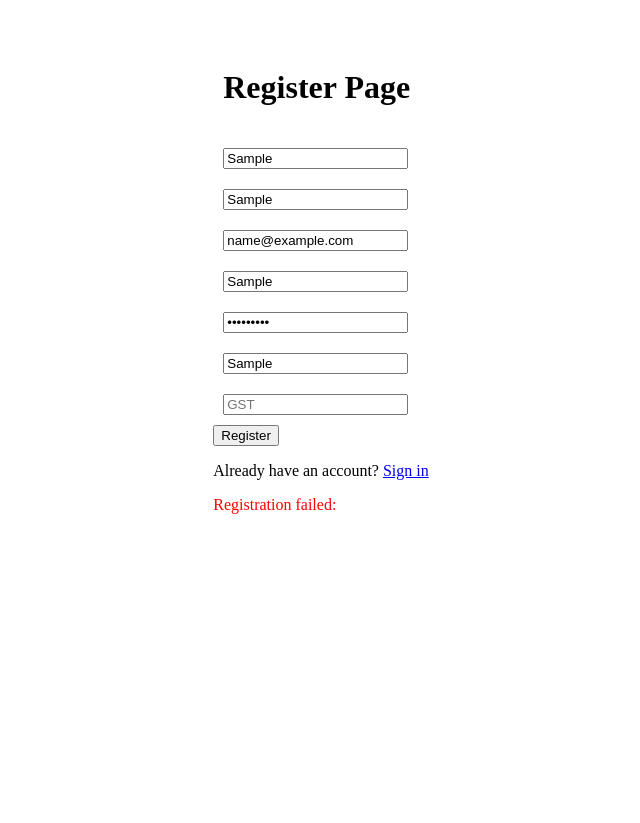
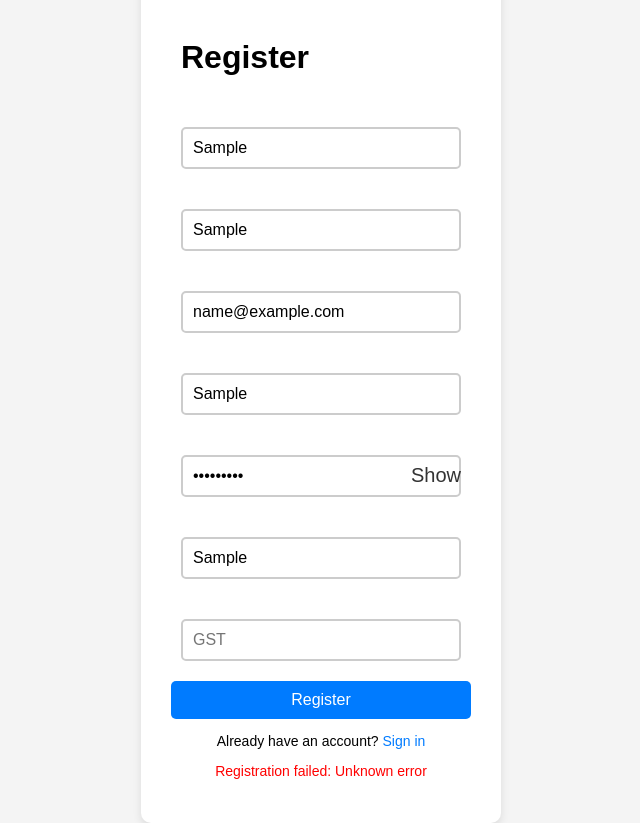
Before and after one commit to Italiyaharikrushn/authentication-react, a React (Create React App) app: page /register in a window 1280 px wide. Both pictures are taken after typing "Sample", "Sample", "name@example.com", "Sample", "Sample123", "Sample" into the empty fields and a click on the button "Register". Shown: the whole page, without its empty margins (319-959 px from the left). Before the commit the page ends 800 px from the top, so only its background shows below. Built offline with nearby package versions, Linux system fonts and the light colour scheme; no server answers.

Commit message:
change css

```diff
--- a/src/pages/dashbord/homePage.jsx
+++ b/src/pages/dashbord/homePage.jsx
@@ -17,19 +17,19 @@ const HomePage = () => {
     }
   }, [isAuthenticated, navigate]);
 
-  const hangleLogout = () => {
-    cookies.remove("token", {path: '/'});
+  const handleLogout = () => {
+    cookies.remove("token", { path: '/' });
     dispatch(logout());
     navigate('/');
     window.location.reload();
   };
 
   return (
-    <div className='home_page'>
-      <div className='form_control'>
+    <div className="auth container">
+      <div className="form_control">
         <h1>Home-page</h1>
       </div>
-      <button onClick={hangleLogout}>Logout</button>
+      <button className="btn-submit" onClick={handleLogout}>Logout</button>
     </div>
   );
 };
--- a/src/pages/login/loginPage.css
+++ b/src/pages/login/loginPage.css
@@ -1,13 +1,80 @@
-.auth {
-    display: flex;
-    justify-content: center;
-    align-items: center;
-    /* height: 100vh; */
-    padding: 30px;
-    width: 100%;
-    box-sizing: border-box;
+body {
+  font-family: Arial, sans-serif;
+  margin: 0;
+  background-color: #f4f4f4;
+  display: flex;
+  justify-content: center;
+  align-items: center;
+  height: 100vh;
+}
+
+.container {
+  background-color: white;
+  padding: 30px;
+  border-radius: 10px;
+  box-shadow: 0 4px 8px rgba(0, 0, 0, 0.1);
+  width: 300px;
+  text-align: center;
 }
 
 .form_control {
-    padding: 10px;
+  display: flex;
+  align-items: center;
+  position: relative;
 }
+
+input {
+  width: 100%;
+  padding: 10px;
+  margin: 10px 0;
+  border: 2px solid #ccc;
+  border-radius: 5px;
+  font-size: 16px;
+}
+
+.eye-icon {
+  position: absolute;
+  right: 10px;
+  cursor: pointer;
+  font-size: 20px;
+  color: #333;
+}
+
+.btn-submit {
+  padding: 10px 20px;
+  background-color: #007bff;
+  color: white;
+  border: none;
+  border-radius: 5px;
+  font-size: 16px;
+  cursor: pointer;
+  width: 100%;
+}
+
+.btn-submit:disabled {
+  background-color: #ccc;
+  cursor: not-allowed;
+}
+
+.error-message {
+  color: red;
+  font-size: 14px;
+}
+
+.success-message {
+  color: green;
+  font-size: 14px;
+}
+
+p {
+  font-size: 14px;
+}
+
+a {
+  color: #007bff;
+  text-decoration: none;
+}
+
+a:hover {
+  text-decoration: underline;
+}
--- a/src/pages/login/loginPage.jsx
+++ b/src/pages/login/loginPage.jsx
@@ -7,6 +7,7 @@ import { setToken } from '../../redux/authSlice';
 
 const LoginPage = () => {
   const [input, setInput] = useState({ email: "", password: "" });
+  const [showPassword, setShowPassword] = useState(false);
   const [login, { isLoading, isError, error, data }] = useLoginMutation();
   const navigate = useNavigate();
   const dispatch = useDispatch();
@@ -36,11 +37,15 @@ const LoginPage = () => {
     }
   };
 
+  const togglePasswordVisibility = () => {
+    setShowPassword((prev) => !prev);
+  };
+
   return (
-    <div className='auth'>
+    <div className='container'>
       <form onSubmit={handleSubmitEvent}>
         <div className='form_control'>
-          <h1>Login Page</h1>
+          <h1>Login</h1>
         </div>
 
         <div className="form_control">
@@ -57,7 +62,7 @@ const LoginPage = () => {
 
         <div className="form_control">
           <input
-            type="password"
+            type={showPassword ? "text" : "password"}
             name="password"
             placeholder="Enter Password"
             value={input.password}
@@ -65,6 +70,14 @@ const LoginPage = () => {
             required
             autoComplete="current-password"
           />
+          <span
+            className="eye-icon"
+            onClick={togglePasswordVisibility}
+            role="button"
+            aria-label={showPassword ? "Hide Password" : "Show Password"}
+          >
+            {showPassword ? "Hide" : "Show"}
+          </span>
         </div>
 
         <button className="btn-submit" disabled={isLoading}>
@@ -74,10 +87,7 @@ const LoginPage = () => {
         <p>Don't have an account? <Link to="/register">Sign up</Link></p>
 
         {isError && (
-          <p style={{ color: "red" }}>Login failed: {error?.data?.message || "Unknown error"}</p>
-        )}
-        {data && (
-          <p style={{ color: "green" }}>Welcome, {data.name || "User"}!</p>
+          <p className="error-message">Login failed: {error?.data?.message || "Unknown error"}</p>
         )}
       </form>
     </div>
--- a/src/pages/register/registerPage.css
+++ b/src/pages/register/registerPage.css
@@ -1,13 +1,81 @@
-.auth {
-    display: flex;
-    justify-content: center;
-    align-items: center;
-    /* height: 100vh; */
-    padding: 30px;
-    width: 100%;
-    box-sizing: border-box;
+body {
+  font-family: Arial, sans-serif;
+  margin: 0;
+  background-color: #f4f4f4;
+  display: flex;
+  justify-content: center;
+  align-items: center;
+  height: 100vh;
+}
+
+.container {
+  background-color: white;
+  padding: 30px;
+  border-radius: 10px;
+  box-shadow: 0 4px 8px rgba(0, 0, 0, 0.1);
+  width: 300px;
+  text-align: center;
 }
 
 .form_control {
-    padding: 10px;
+  padding: 10px;
+  display: flex;
+  align-items: center;
+  position: relative;
 }
+
+input {
+  width: 100%;
+  padding: 10px;
+  margin: 10px 0;
+  border: 2px solid #ccc;
+  border-radius: 5px;
+  font-size: 16px;
+}
+
+.eye-icon {
+  position: absolute;
+  right: 10px;
+  cursor: pointer;
+  font-size: 20px;
+  color: #333;
+}
+
+button {
+  padding: 10px 20px;
+  background-color: #007bff;
+  color: white;
+  border: none;
+  border-radius: 5px;
+  font-size: 16px;
+  cursor: pointer;
+  width: 100%;
+}
+
+button:disabled {
+  background-color: #ccc;
+  cursor: not-allowed;
+}
+
+.error-message {
+  color: red;
+  font-size: 14px;
+}
+
+.success-message {
+  color: green;
+  font-size: 14px;
+}
+
+p {
+  font-size: 14px;
+}
+
+a {
+  color: #007bff;
+  text-decoration: none;
+}
+
+a:hover {
+  text-decoration: underline;
+}
--- a/src/pages/register/registerPage.jsx
+++ b/src/pages/register/registerPage.jsx
@@ -5,7 +5,8 @@ import { Link, useNavigate } from 'react-router-dom';
 import { useSelector } from 'react-redux';
 
 const RegisterPage = () => {
-  const [input, setInput] = useState({ name: "", address: "", email: "", phone: "", password: "", website: "", GST: "", });
+  const [input, setInput] = useState({ name: "", address: "", email: "", phone: "", password: "", website: "", GST: "" });
+  const [showPassword, setShowPassword] = useState(false);
   const [register, { isLoading, isError, error, data }] = useRegisterMutation();
   const navigate = useNavigate();
   const { isAuthenticated } = useSelector((state) => state.auth);
@@ -26,46 +27,105 @@ const RegisterPage = () => {
     try {
       const res = await register(input).unwrap();
       console.log("Register Success:", res);
-      setInput({ name: "", address: "", email: "", phone: "", password: "", website: "", GST: "", });
+      setInput({ name: "", address: "", email: "", phone: "", password: "", website: "", GST: "" });
       navigate("/");
     } catch (err) {
       console.error("Registration failed:", err);
     }
   };
 
+  const togglePasswordVisibility = () => {
+    setShowPassword((prev) => !prev);
+  };
+
   return (
-    <div className="auth">
+    <div className="container">
       <form onSubmit={handleSubmitEvent}>
         <div className="form_control">
-          <h1>Register Page</h1>
+          <h1>Register</h1>
         </div>
 
         <div className="form_control">
-          <input type="text" name="name" placeholder="Name" value={input.name} onChange={handleInput} required />
+          <input
+            type="text"
+            name="name"
+            placeholder="Name"
+            value={input.name}
+            onChange={handleInput}
+            required
+          />
         </div>
 
         <div className="form_control">
-          <input type="text" name="address" placeholder="Address" value={input.address} onChange={handleInput} required />
+          <input
+            type="text"
+            name="address"
+            placeholder="Address"
+            value={input.address}
+            onChange={handleInput}
+            required
+          />
         </div>
 
         <div className="form_control">
-          <input type="email" name="email" placeholder="Email" value={input.email} onChange={handleInput} required />
+          <input
+            type="email"
+            name="email"
+            placeholder="Email"
+            value={input.email}
+            onChange={handleInput}
+            required
+          />
         </div>
 
         <div className="form_control">
-          <input type="text" name="phone" placeholder="Phone" value={input.phone} onChange={handleInput} required />
+          <input
+            type="text"
+            name="phone"
+            placeholder="Phone"
+            value={input.phone}
+            onChange={handleInput}
+            required
+          />
         </div>
 
         <div className="form_control">
-          <input type="password" name="password" placeholder="Password" value={input.password} onChange={handleInput} required />
+          <input
+            type={showPassword ? "text" : "password"}
+            name="password"
+            placeholder="Password"
+            value={input.password}
+            onChange={handleInput}
+            required
+          />
+          <span
+            className="eye-icon"
+            onClick={togglePasswordVisibility}
+            role="button"
+            aria-label={showPassword ? "Hide Password" : "Show Password"}
+          >
+            {showPassword ? "Hide" : "Show"}
+          </span>
         </div>
 
         <div className="form_control">
-          <input type="text" name="website" placeholder="Website" value={input.website} onChange={handleInput} />
+          <input
+            type="text"
+            name="website"
+            placeholder="Website"
+            value={input.website}
+            onChange={handleInput}
+          />
         </div>
 
         <div className="form_control">
-          <input type="text" name="GST" placeholder="GST" value={input.GST} onChange={handleInput} />
+          <input
+            type="text"
+            name="GST"
+            placeholder="GST"
+            value={input.GST}
+            onChange={handleInput}
+          />
         </div>
 
         <button type="submit" disabled={isLoading}>
@@ -74,8 +134,14 @@ const RegisterPage = () => {
 
         <p>Already have an account? <Link to="/">Sign in</Link></p>
 
-        {isError && <p style={{ color: "red" }}>Registration failed: {error?.data?.message}</p>}
-        {data && <p style={{ color: "green" }}>Registration successful.</p>}
+        {isError && (
+          <p style={{ color: "red" }}>
+            Registration failed: {error?.data?.message || "Unknown error"}
+          </p>
+        )}
+        {data && (
+          <p style={{ color: "green" }}>Registration successful!</p>
+        )}
       </form>
     </div>
   );
```
